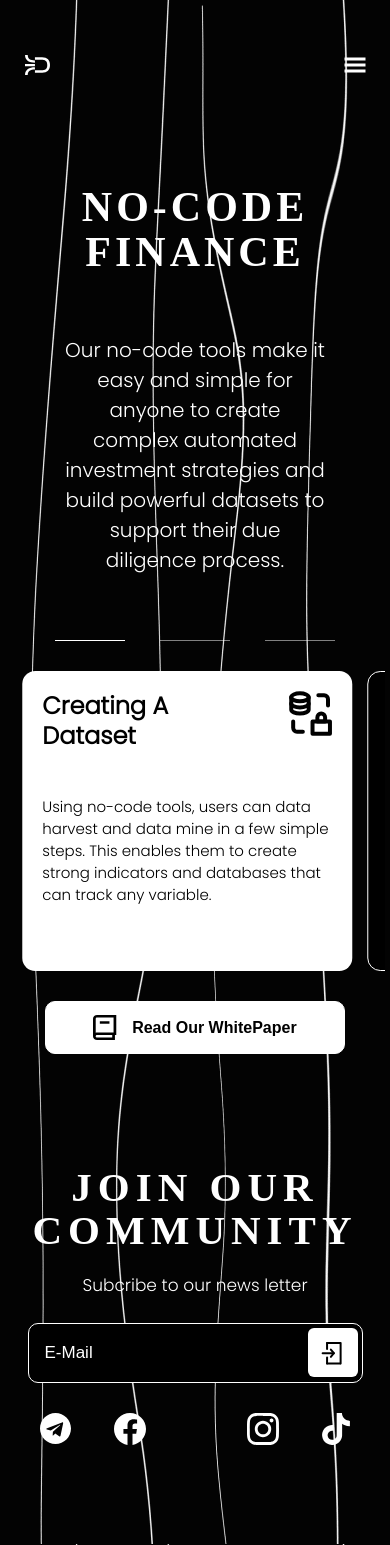
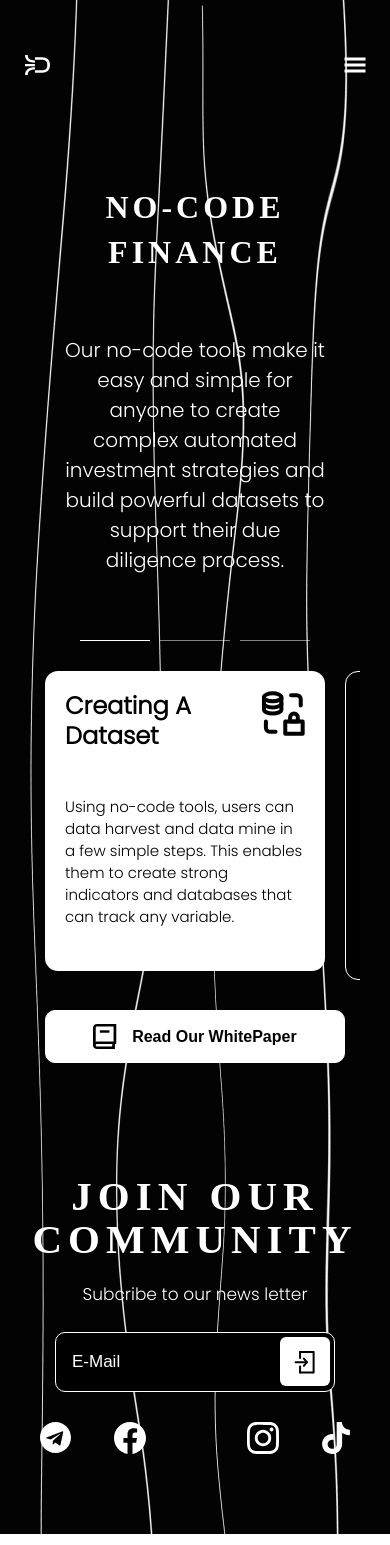
Before and after one commit to MkrtichSargsyan/dohrnii-task, a React (Create React App) app: page / in a window 390 px wide. Built offline with nearby package versions, Linux system fonts and the light colour scheme; some icons are missing; a web font is replaced by a local one.

Commit message:
Fix styles for smaller sizes

```diff
--- a/src/App.css
+++ b/src/App.css
@@ -16,16 +16,17 @@ body {
   height: 100%;
   max-width: 1600px;
   margin: 0 auto;
-  /* background-image: url('./assets/bg.svg'); */
   color: white;
 }
 
 .gif-background {
+  overflow: hidden;
   height: 100%;
   background-image: url('./assets/bg1.gif');
 }
 
 .svg-background {
+  overflow: hidden;
   background-image: url('./assets/bg.svg');
 }
 
--- a/src/App.js
+++ b/src/App.js
@@ -16,8 +16,7 @@ function App() {
       className={`${isMoved ? 'gif-background' : 'svg-background '}`}
       onMouseMove={() => setIsMoved(true)}
     >
-      {isActive && <Sidebar isActive closeSidebar={setIsActive} />}
-      {/* <Sidebar isActive closeSidebar={setIsActive} /> */}
+      <Sidebar isActive={isActive} closeSidebar={setIsActive} />
       <Header openSidebar={setIsActive} />
       <Switch>
         <Route exact path="/" component={MainPage} />
--- a/src/components/carousel/carousel.css
+++ b/src/components/carousel/carousel.css
@@ -50,3 +50,12 @@
 .active {
   background-color: white !important;
 }
+
+@media (max-width: 400px) {
+  .container {
+    width: 330px;
+  }
+  .carousel-item {
+    width: 280px !important;
+  }
+}
--- a/src/components/footer/footer.js
+++ b/src/components/footer/footer.js
@@ -8,10 +8,19 @@ import { ReactComponent as InstagramIcon } from '../../assets/instagramIcon.svg'
 import { ReactComponent as TictocIcon } from '../../assets/tiktokIcon.svg';
 
 const FooterContainer = styled.footer`
-  margin: 30px 40px;
-  padding-bottom: 100px;
+  padding: 30px 40px 80px;
   display: flex;
   justify-content: space-between;
+
+  @media (min-width: 500px) {
+    padding: 30px 150px 80px;
+  }
+
+  @media (min-width: 1400px) {
+    padding: 30px auto;
+    padding-bottom: 150px;
+    width: 700px;
+  }
 `;
 
 function Footer() {
--- a/src/components/menu/sidebar.js
+++ b/src/components/menu/sidebar.js
@@ -23,7 +23,11 @@ function Sidebar({ isActive, closeSidebar }) {
           <Logo />
         </LogoContainer>
         <MenuContainer>
-          <ClosingIcon onClick={() => closeSidebar(false)} />
+          <ClosingIcon
+            onClick={() => {
+              closeSidebar(false);
+            }}
+          />
         </MenuContainer>
       </SidebarMenuContainer>
       <SidebarDataContainer>
--- a/src/components/menu/sidebar.styles.jsx
+++ b/src/components/menu/sidebar.styles.jsx
@@ -1,20 +1,17 @@
 import styled, { css } from 'styled-components';
 
-const activeSidebar = css`
+const activeStyle = css`
+  left: 0;
   right: 0;
-  background: linear-gradient(
-    168.57deg,
-    rgba(61, 58, 65, 0.06) -15.67%,
-    rgba(8, 2, 34, 0.24) 105.87%
-  );
-  ${'' /* backdrop-filter: blur(80px); */}
-  filter: blur(80px);
-  -webkit-filter: blur(80px);
-  transition: 1000ms;
 `;
 
-const makeSidebarActiveAgain = (props) => {
-  return props.active ? activeSidebar : null;
+const notActiveStyle = css`
+  left: 100%;
+  right: -100%;
+`;
+
+const makeSidebarActive = (props) => {
+  return props.active ? activeStyle : notActiveStyle;
 };
 
 export const SidebarContainer = styled.section`
@@ -22,11 +19,15 @@ export const SidebarContainer = styled.section`
   position: absolute;
   height: 836px;
   padding-top: 30px;
-  left: 0;
-  box-sizing: border-box;
-  right: -100%;
+  background: linear-gradient(
+    168.57deg,
+    rgba(61, 58, 65, 0.06) -15.67%,
+    rgba(8, 2, 34, 0.24) 105.87%
+  );
+  backdrop-filter: blur(80px);
+  transition: 1s;
 
-  ${makeSidebarActiveAgain}
+  ${makeSidebarActive}
 `;
 
 export const SidebarMenuContainer = styled.div`
--- a/src/components/showcase/showcase.styles.jsx
+++ b/src/components/showcase/showcase.styles.jsx
@@ -15,6 +15,11 @@ export const Title = styled.h1`
   letter-spacing: 4px;
   letter-spacing: 4px;
   margin-bottom: 60px;
+
+  @media (max-width: 408px) {
+    font-size: 32px;
+  }
+
 `;
 
 export const Info = styled.p`
--- a/src/components/subscribe/subscribe.styles.jsx
+++ b/src/components/subscribe/subscribe.styles.jsx
@@ -24,7 +24,7 @@ export const SubscribeSubTitle = styled.p`
 `;
 
 export const EmailFieldContainer = styled.div`
-margin-top: 25px;
+  margin-top: 25px;
   position: relative;
 `;
 
@@ -41,6 +41,10 @@ export const EmailField = styled.input`
   &::placeholder {
     color: white;
   }
+
+  @media (max-width: 408px) {
+    width: 280px;
+  }
 `;
 
 export const EmailIconContainer = styled.div`
```
Also changed, not shown: 1 other file (tests, documents, lock files or other folders).
